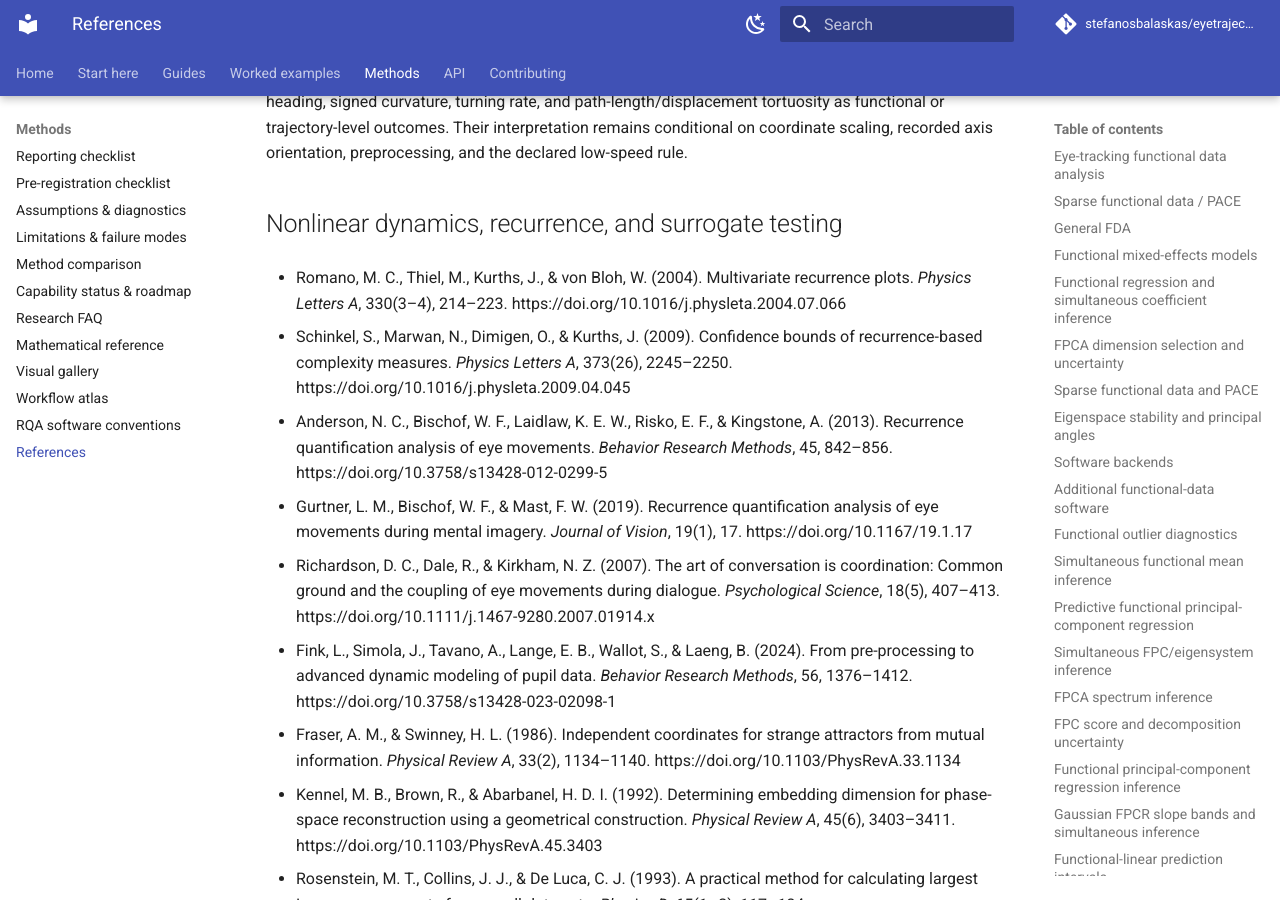
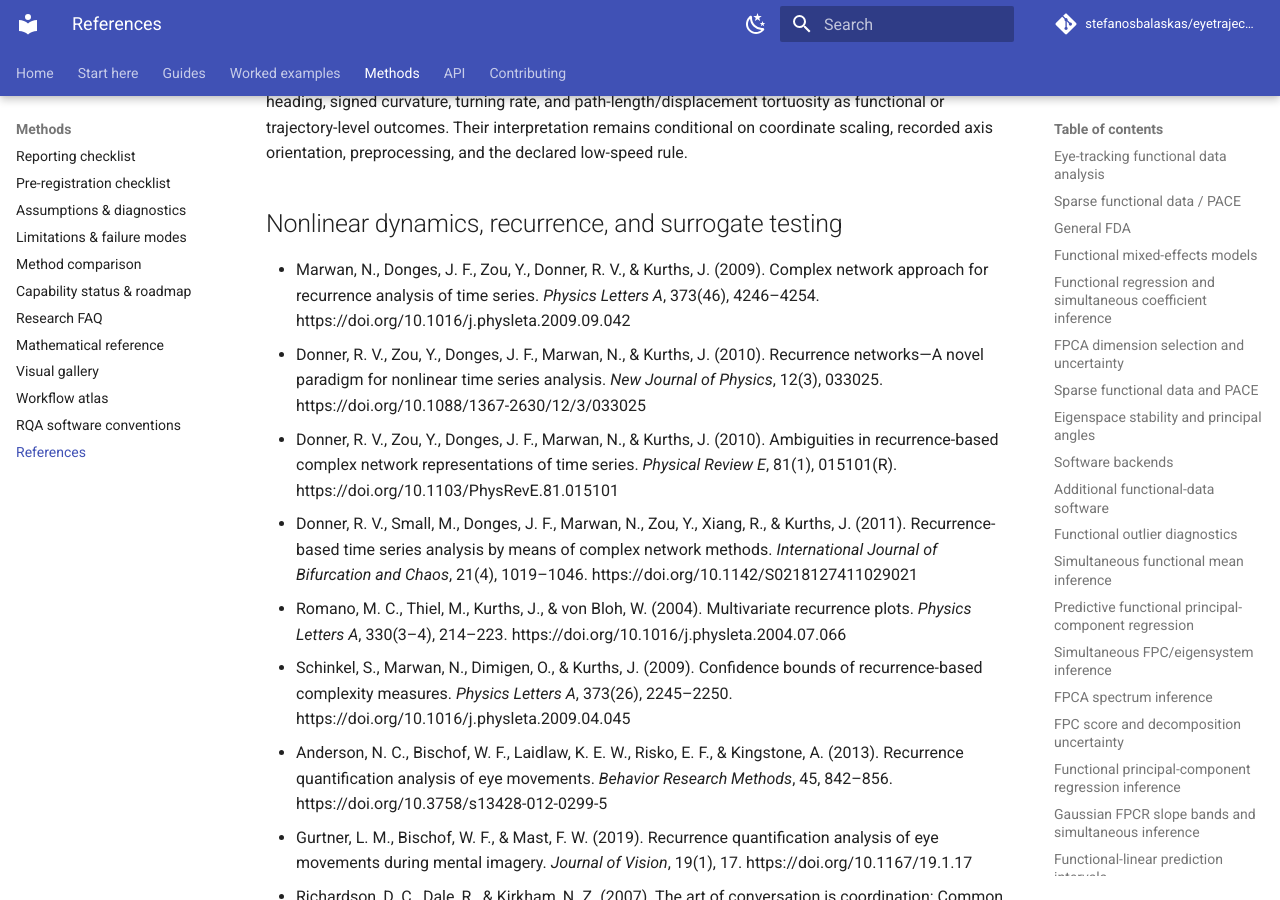
Before and after one commit to stefanosbalaskas/eyetrajectoriespy, an MkDocs documentation site: the page built from docs/methods/references.md, in a window 1280 px wide and 900 px high, scrolled down 10179 px. Built offline with MkDocs 1.6.1 and Material for MkDocs 9.7.7, drawn with Linux system fonts in a browser that asks for light colours; comment, search, counter and statistics services are not loaded.

Commit message:
Add recurrence network methodological references

```diff
--- a/docs/methods/references.md
+++ b/docs/methods/references.md
@@ -258,6 +258,10 @@ Ludwig and Gilchrist show that saccade curvature is not one uniquely defined qua
 The 0.31 geometry layer does not claim novelty for eye-movement curvature itself and does not reproduce those event-level saccade metrics. It implements provenance-aware continuous planar heading, signed curvature, turning rate, and path-length/displacement tortuosity as functional or trajectory-level outcomes. Their interpretation remains conditional on coordinate scaling, recorded axis orientation, preprocessing, and the declared low-speed rule.
 
 ## Nonlinear dynamics, recurrence, and surrogate testing
+- Marwan, N., Donges, J. F., Zou, Y., Donner, R. V., & Kurths, J. (2009). Complex network approach for recurrence analysis of time series. *Physics Letters A*, 373(46), 4246–4254. https://doi.org/10.1016/j.physleta.2009.09.042
+- Donner, R. V., Zou, Y., Donges, J. F., Marwan, N., & Kurths, J. (2010). Recurrence networks—A novel paradigm for nonlinear time series analysis. *New Journal of Physics*, 12(3), 033025. https://doi.org/10.1088/1367-2630/12/3/033025
+- Donner, R. V., Zou, Y., Donges, J. F., Marwan, N., & Kurths, J. (2010). Ambiguities in recurrence-based complex network representations of time series. *Physical Review E*, 81(1), 015101(R). https://doi.org/10.1103/PhysRevE.81.015101
+- Donner, R. V., Small, M., Donges, J. F., Marwan, N., Zou, Y., Xiang, R., & Kurths, J. (2011). Recurrence-based time series analysis by means of complex network methods. *International Journal of Bifurcation and Chaos*, 21(4), 1019–1046. https://doi.org/10.1142/S0218127411029021
 - Romano, M. C., Thiel, M., Kurths, J., & von Bloh, W. (2004). Multivariate recurrence plots. *Physics Letters A*, 330(3–4), 214–223. https://doi.org/10.1016/j.physleta.2004.07.066
 
 - Schinkel, S., Marwan, N., Dimigen, O., & Kurths, J. (2009). Confidence bounds of recurrence-based complexity measures. *Physics Letters A*, 373(26), 2245–2250. https://doi.org/10.1016/j.physleta.2009.04.045
```
